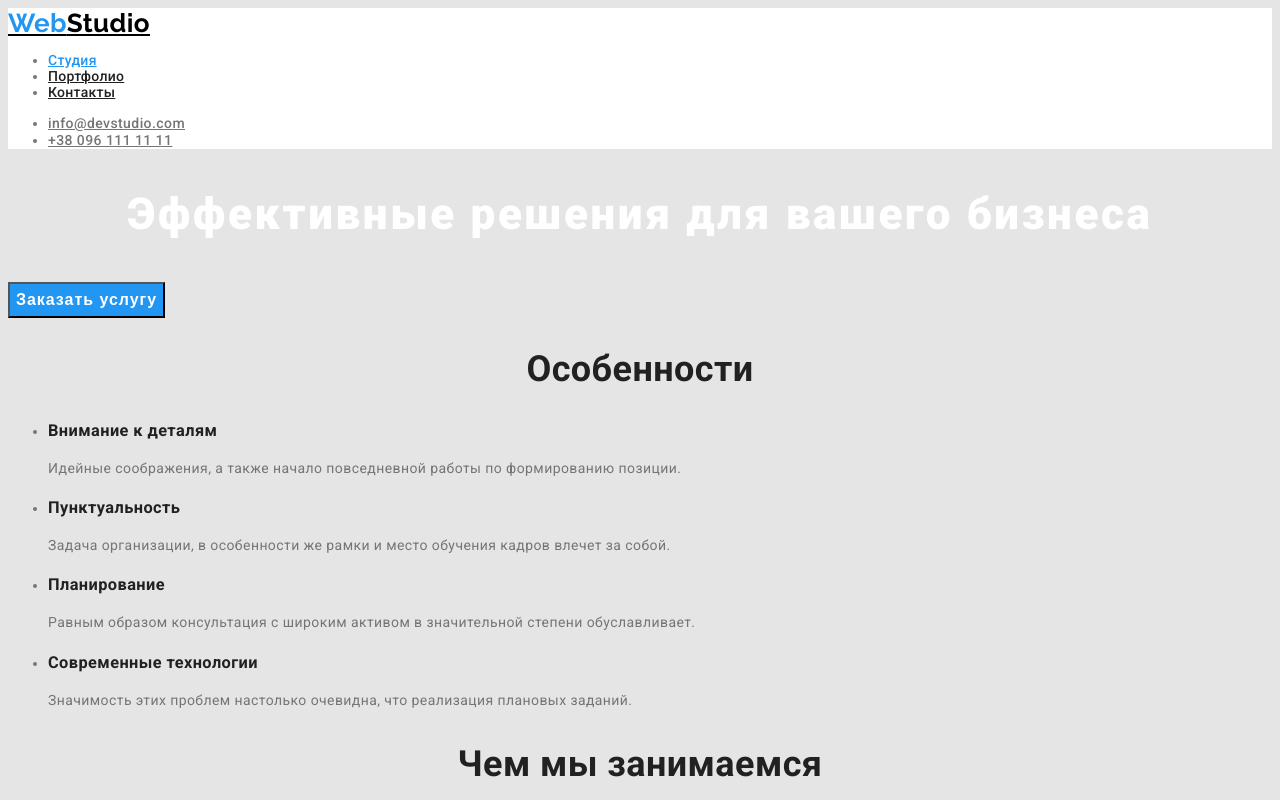
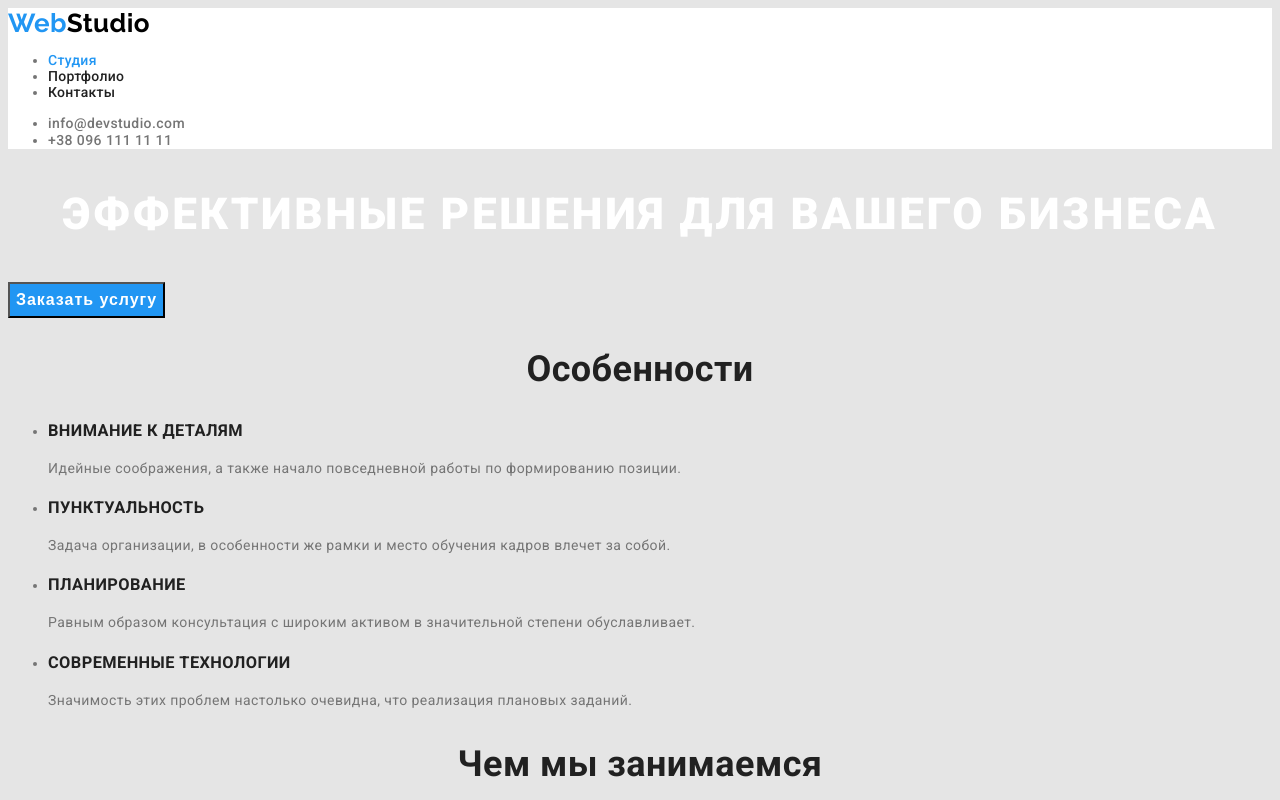
Before and after one commit to danilenkova/goit-markup-hw-02, a plain HTML site: page index.html in a window 1280 px wide. Shown: the top 800 px of the page. Drawn offline with Linux system fonts and the light colour scheme.

Commit message:
Убирает подчеркивание ссылок

```diff
--- a/css/styles.css
+++ b/css/styles.css
@@ -25,6 +25,10 @@ body {
   letter-spacing: 0.03em;
 }
 
+.link {
+  text-decoration: none;
+}
+
 /* Header */
 
 .site-header {
@@ -44,7 +48,7 @@ body {
   line-height: 1.2;
 }
 
-.logo.header {
+.site-header .logo {
   color: var(--logo-text-color);
 }
 
@@ -85,6 +89,7 @@ body {
   line-height: 1.36;
   text-align: center;
   letter-spacing: 0.06em;
+  text-transform: uppercase;
   color: var(--header-bg-color);
 }
 
@@ -131,6 +136,7 @@ body {
 .feature-list .title {
   font-weight: 700;
   line-height: 1.14;
+  text-transform: uppercase;
   color: var(--secondary-text-color);
 }
 
--- a/index.html
+++ b/index.html
@@ -16,7 +16,7 @@
     <!-- Шапка сайта -->
     <header class="site-header">
       <!-- Логотип -->
-      <a href="./index.html" class="logo header"><span class="logo-tiny">Web</span>Studio</a>
+      <a href="./index.html" class="logo link"><span class="logo-tiny">Web</span>Studio</a>
       <!-- Навигация -->
       <nav>
         <ul class="site-nav list">
@@ -115,7 +115,7 @@
 
     <!-- Футер -->
     <footer class="site-footer">
-      <a href="./index.html" class="logo"><span class="logo-tiny">Web</span>Studio</a>
+      <a href="./index.html" class="logo link"><span class="logo-tiny">Web</span>Studio</a>
 
       <address>
         <ul class="address list">
```
Also changed, not shown: portfolio.html (+2 -2 lines).
